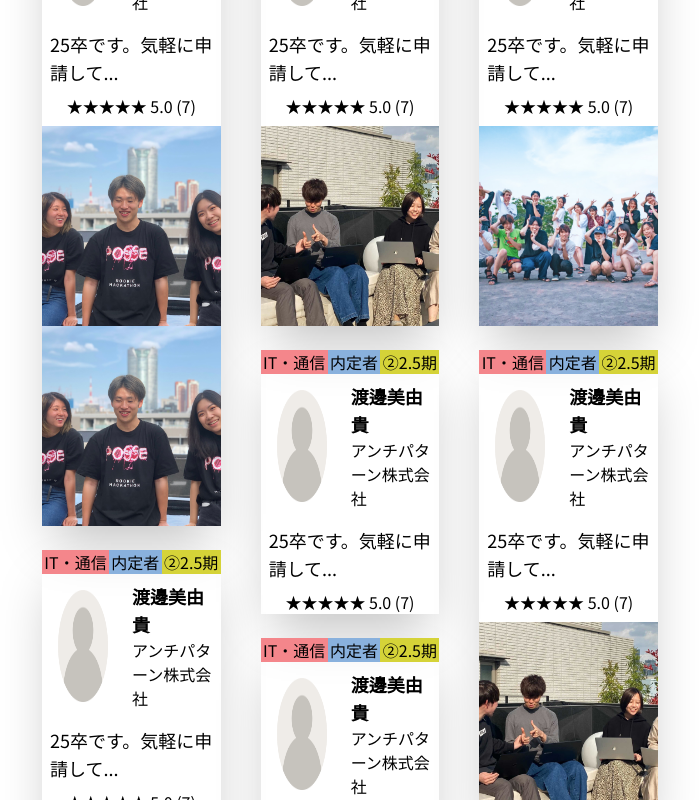
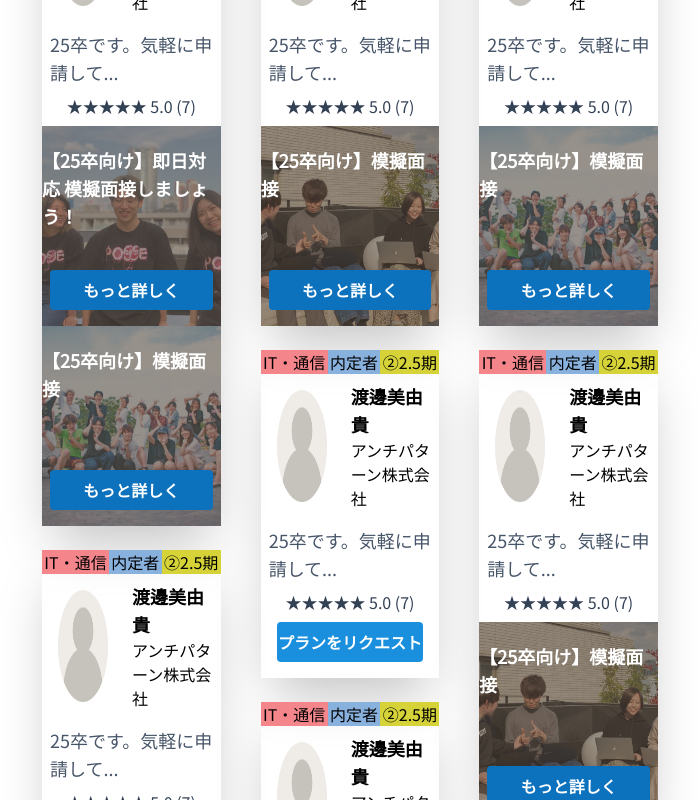
Before and after one commit to watanabe-miyuki/posse-career-hub, a Next.js app: page / in a window 1280 px wide. Shown: the part 400-1200 px from the top of the page, without its empty margins (290-989 px from the left). Built offline with nearby package versions, Linux system fonts and the light colour scheme; no server answers.

Commit message:
feat: :art: 見た目調整 & modal削除

```diff
--- a/app/components/Card.tsx
+++ b/app/components/Card.tsx
@@ -2,7 +2,6 @@
 
 import Image from "next/image";
 import { BookType, User } from "../types/types";
-import { useState } from "react";
 import { useRouter } from "next/navigation";
 import Link from "next/link";
 
@@ -21,7 +20,6 @@ type BookProps = {
 // eslint-disable-next-line react/display-name
 const Book = ({ book, isPurchased, user }: BookProps) => {
   // console.log(isPurchased);
-  const [showModal, setShowModal] = useState(false);
   const router = useRouter();
 
   const startCheckout = async () => {
@@ -52,31 +50,15 @@ const Book = ({ book, isPurchased, user }: BookProps) => {
   };
 
   // useStateをつかときはuse clientをつける
-  const handleCancel = () => {
-    setShowModal(false);
-    console.log("cancel");
-  };
 
-  const handlePurchaseClick = () => {
+  const handlePlanRequestClick = () => {
     if (isPurchased) {
       alert("すでに購入済みです");
     } else {
-      setShowModal(true);
+      alert("プランをリクエストしますか？");
     }
 
     console.log("purchase");
-  };
-
-  const handlePurchaseConfirm = () => {
-    if (!user) {
-      setShowModal(false);
-      // ログインページへリダイレクト
-      router.push("/api/auth/signin");
-    } else {
-      // 購入処理
-    }
-    console.log("confirm");
-    startCheckout();
   };
 
   return (
@@ -100,7 +82,7 @@ const Book = ({ book, isPurchased, user }: BookProps) => {
 
       <div className="shadow-2xl">
         <div>
-          <div className="bg-slate-100">
+          <div>
             <div className="flex">
               <p className="bg-[#f4868b] grow text-center">IT・通信</p>
               <p className="bg-[#89b1dd] grow text-center">内定者</p>
@@ -127,47 +109,51 @@ const Book = ({ book, isPurchased, user }: BookProps) => {
             <p className="m-2 text-md text-slate-700 text-center">
               ★★★★★ 5.0 (7)
             </p>
+            {/* プランがない場合 */}
+            {!book.plans.length && (
+              <div className="flex justify-center ">
+                <button
+                  className="bg-primary-500 hover:bg-primary-700 text-white font-bold py-2 mx-4 w-full rounded text-center mb-4"
+                  onClick={handlePlanRequestClick}
+                >
+                  プランをリクエスト
+                </button>
+              </div>
+            )}
           </div>
           <a
-            onClick={handlePurchaseClick}
+            onClick={handlePlanRequestClick}
+            href="#"
             // className="cursor-pointer shadow-2xl duration-300 hover:translate-y-1 hover:shadow-none"
           >
             {book.plans.map((plan) => (
-              <div key={plan.id} className="relative w-full h-[200px]">
+              <div
+                key={plan.id}
+                className="relative w-full h-[200px] items-center"
+              >
                 <Image
                   priority
-                  src={book.thumbnail}
-                  alt={book.title}
+                  src={plan.thumbnail}
+                  alt={plan.name}
                   layout="fill"
                   objectFit="cover"
-                  className="object-cover"
+                  className="object-cover mosaic"
                 />
+                <div className="absolute top-0 left-0 w-full h-full bg-[#5a4b3e99]"></div>
+                {/* <div className="absolute mx-4 my-6 flex flex-col bg-red-50 h-full"> */}
+                <div className="absolute my-5 text-white text-lg font-bold">
+                  {plan.title}
+                </div>
+                <div className="absolute bottom-4  w-full ">
+                  <div className="rounded mx-2 bg-primary-600 py-2 text-white font-bold text-center">
+                    もっと詳しく
+                  </div>
+                </div>
+                {/* </div> */}
               </div>
             ))}
           </a>
         </div>
-
-        {/* プランのリクエストを送るならモーダル必要 */}
-
-        {showModal && (
-          <div className="absolute top-0 left-0 right-0 bottom-0 bg-slate-900 bg-opacity-50 flex justify-center items-center modal">
-            <div className="bg-white p-8 rounded-lg">
-              <h3 className="text-xl mb-4">プランをリクエストしますか</h3>
-              <button
-                onClick={handlePurchaseConfirm}
-                className="bg-blue-500 hover:bg-blue-700 text-white font-bold py-2 px-4 rounded mr-4"
-              >
-                リクエストする
-              </button>
-              <button
-                onClick={handleCancel}
-                className="bg-gray-500 hover:bg-gray-700 text-white font-bold py-2 px-4 rounded"
-              >
-                キャンセル
-              </button>
-            </div>
-          </div>
-        )}
       </div>
     </>
   );
--- a/app/page.tsx
+++ b/app/page.tsx
@@ -12,19 +12,22 @@ let contents = [
   {
     id: 1,
     title: "Book 1",
-    thumbnail: "/thumbnails/friends.jpg",
     plans: [
       {
         id: 1,
         name: "Author 1",
         description: "Author 1 description",
         profile_icon: "https://source.unsplash.com/random/2",
+        title: "【25卒向け】即日対応 模擬面接しましょう！",
+        thumbnail: "/thumbnails/friends.jpg",
       },
       {
         id: 2,
         name: "Author 2",
         description: "Author 2 description",
         profile_icon: "https://source.unsplash.com/random/3",
+        title: "【25卒向け】模擬面接",
+        thumbnail: "/thumbnails/group.jpg",
       },
     ],
     content: "Content 1",
@@ -34,13 +37,14 @@ let contents = [
   {
     id: 2,
     title: "Book 2",
-    thumbnail: "/thumbnails/group.jpg",
     plans: [
       {
         id: 2,
         name: "Author 2",
         description: "Author 2 description",
         profile_icon: "https://source.unsplash.com/random/3",
+        title: "【25卒向け】模擬面接",
+        thumbnail: "/thumbnails/group.jpg",
       },
     ],
     content: "Content 2",
@@ -50,13 +54,14 @@ let contents = [
   {
     id: 3,
     title: "Book 3",
-    thumbnail: "/thumbnails/study.jpg",
     plans: [
       {
         id: 3,
         name: "Author 3",
         description: "Author 3 description",
+        title: "【25卒向け】模擬面接",
         profile_icon: "https://source.unsplash.com/random/4",
+        thumbnail: "/thumbnails/study.jpg",
       },
     ],
     content: "Content 3",
@@ -66,7 +71,6 @@ let contents = [
   {
     id: 4,
     title: "Book 4",
-    thumbnail: "/thumbnails/group.jpg",
     plans: [],
     content: "Content 4",
     created_at: new Date().toString(),
--- a/app/types/types.ts
+++ b/app/types/types.ts
@@ -5,10 +5,18 @@ type BookType = {
   title: string;
   content: string;
   price: number;
-  thumbnail: { url: string };
   createdAt: string;
   updatedAt: string;
+  plans: Plan[];
 };
+
+type Plan = {
+  id: string;
+  name: string;
+  description: number;
+  title: string;
+  thumbnail: string;
+}
 
 type User = {
     id: string;
--- a/tailwind.config.ts
+++ b/tailwind.config.ts
@@ -12,7 +12,6 @@ const config: Config = {
         "gradient-radial": "radial-gradient(var(--tw-gradient-stops))",
         "gradient-conic":
           "conic-gradient(from 180deg at 50% 50%, var(--tw-gradient-stops))",
-      },
       },
       colors: {
         primary: {
@@ -43,6 +42,7 @@ const config: Config = {
         },
       },
     },
+  },
   plugins: [],
 };
 export default config;
```
Lines whose indentation alone changed are shown as unchanged.
